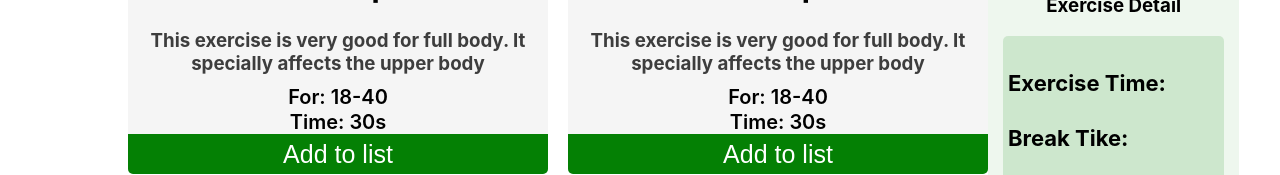
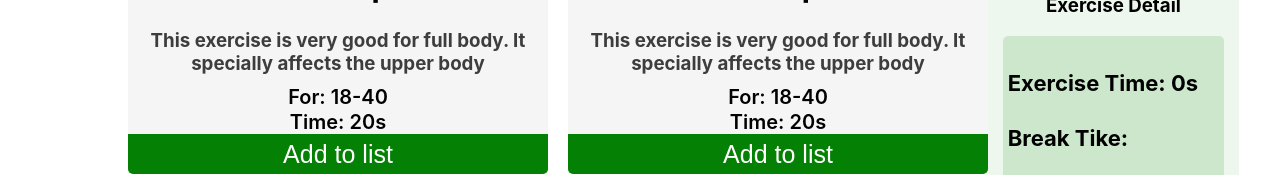
Before and after one commit to mahin-wd/Fitness-Cafe, a React (Create React App) app: page / in a window 1280 px wide. Shown: the part 571-746 px from the top of the page. Built offline with nearby package versions, Linux system fonts and the light colour scheme.

Commit message:
time calculation done

```diff
--- a/public/exercise.json
+++ b/public/exercise.json
@@ -5,7 +5,7 @@
     "text": "This exercise is very good for full body. It specially affects the upper body",
     "age": "For: 18-40",
     "img": "https://cdn.pixabay.com/photo/2016/09/21/23/09/sport-1685978_960_720.jpg",
-    "time": "30s"
+    "time": 20
   },
   {
     "id": "2",
@@ -13,7 +13,7 @@
     "age": "For: 18-40",
     "text": "This exercise is very good for full body. It specially affects the upper body",
     "img": "https://images.unsplash.com/photo-1605296867424-35fc25c9212a?ixlib=rb-1.2.1&ixid=MnwxMjA3fDB8MHxwaG90by1wYWdlfHx8fGVufDB8fHx8&auto=format&fit=crop&w=1170&q=80",
-    "time": "30s"
+    "time": 20
   },
   {
     "id": "3",
@@ -21,7 +21,7 @@
     "age": "For: 18-40",
     "text": "This exercise is very good for full body. It specially affects the lower body",
     "img": "https://images.unsplash.com/flagged/photo-1580051743902-bfebe05d70e0?ixlib=rb-1.2.1&ixid=MnwxMjA3fDB8MHxwaG90by1wYWdlfHx8fGVufDB8fHx8&auto=format&fit=crop&w=1274&q=80",
-    "time": "30s"
+    "time": 25
   },
   {
     "id": "4",
@@ -29,7 +29,7 @@
     "age": "For: 18-40",
     "text": "This exercise is very good for full body. It helps to burn extra fat from body",
     "img": "https://i0.wp.com/post.healthline.com/wp-content/uploads/2020/01/Runner-training-on-running-track-1296x728-header-1296x728.jpg?w=1155&h=1528",
-    "time": "30s"
+    "time": 60
   },
   {
     "id": "5",
@@ -37,7 +37,7 @@
     "age": "For: 18-40",
     "text": "This exercise is very good for full body. It is very effective to burn full body fat",
     "img": "https://www.muscleandfitness.com/wp-content/uploads/2017/04/burpee-1109.jpg?w=1200&h=630&crop=1&quality=86&strip=all",
-    "time": "30s"
+    "time": 45
   },
   {
     "id": "6",
@@ -45,7 +45,7 @@
     "age": "For: 18-40",
     "text": "This exercise is very good for full body. It specially affects the lower belly",
     "img": "https://cdn.mos.cms.futurecdn.net/8pqYVQDnmf5ZEAY6gorthj-320-80.jpg",
-    "time": "30s"
+    "time": 30
   },
   {
     "id": "7",
@@ -53,7 +53,7 @@
     "age": "For: 18-40",
     "text": "This exercise is very good for full body. It specially affects the abs",
     "img": "https://media.gq.com/photos/580a26d7aafbc05a239a57f7/master/w_320%2Cc_limit/sit-up-butt.jpg",
-    "time": "30s"
+    "time": 45
   },
   {
     "id": "8",
@@ -61,7 +61,7 @@
     "age": "For: 18-40",
     "text": "This exercise is very good for full body. It helps to burn fat from body",
     "img": "https://blog-images.pharmeasy.in/2021/01/06152556/3.jpg",
-    "time": "30s"
+    "time": 60
   }
 
 ]
--- a/src/Calculation/Calculation.js
+++ b/src/Calculation/Calculation.js
@@ -1,7 +1,14 @@
 import React from 'react';
 import './image/user.jpg'
 import './Calculation.css'
-const Calculation = () => {
+const Calculation = (props) => {
+    const {time} = props;
+    // console.log(times)
+
+    let totalTime = 0;
+    for (const times of time){
+        totalTime = totalTime + times.time;
+    }
     return (
         <div className='calc'>
             <div className="user-profile">
@@ -37,7 +44,7 @@ const Calculation = () => {
 
             <h3>Exercise Detail</h3>
             <div className='exercise-detail'>
-                <h4>Exercise Time: {}</h4>
+                <h4>Exercise Time: {totalTime}s</h4>
                 <h4>Break Tike: {}</h4>
             </div>
             <button className='activity-finished'>Activity Completed</button>
--- a/src/Components/Body/Body.css
+++ b/src/Components/Body/Body.css
@@ -20,6 +20,7 @@
     text-align: center;
     padding: 15px;
     position: sticky;
+    top: 0;
 }
 
 @media screen and (max-width: 600px) {
--- a/src/Components/Body/Body.js
+++ b/src/Components/Body/Body.js
@@ -6,12 +6,21 @@ import './Body.css'
 
 const Body = () => {
     const [exercises, setExercises] = useState([]);
+    const [time, setTime] = useState([]);
 
     useEffect( () => {
         fetch('exercise.json')
         .then(res => res.json())
         .then(data => setExercises(data))
     }, [])
+
+    const addTime = (exercises) =>{
+        // console.log(exercises.time)
+        const netTime = [...time, exercises];
+        setTime(netTime);
+        // console.log(time);
+
+    }
 
     return (
         <div className='body'>
@@ -22,12 +31,13 @@ const Body = () => {
                         exercises.map(exercise => <Exercise
                                                         key={exercise.id}
                                                         exercise={exercise}
+                                                        addTime={addTime}
                                                         ></Exercise>)
                     }
                 </div>
 
                 <div className="count-exercise">
-                    <Calculation></Calculation>
+                    <Calculation time={time}></Calculation>
                 </div>
             </div>
         </div>
--- a/src/Components/Exercise/Exercise.js
+++ b/src/Components/Exercise/Exercise.js
@@ -3,6 +3,7 @@ import './Exercise.css'
 
 const Exercise = (props) => {
     const {name, img, time, text, age} = props.exercise;
+
     return (
         <div className='card'>
             <div>
@@ -10,8 +11,8 @@ const Exercise = (props) => {
                 <h2>{name}</h2>
                 <h3>{text}</h3>
                 <p>{age}</p>
-                <p>Time: {time}</p>
-                <button>Add to list</button>
+                <p>Time: {time}s</p>
+                <button onClick={() => {props.addTime(props.exercise)}}>Add to list</button>
             </div>
         </div>
     );
```
Also changed, not shown: 1 other file (tests, documents, lock files or other folders).
